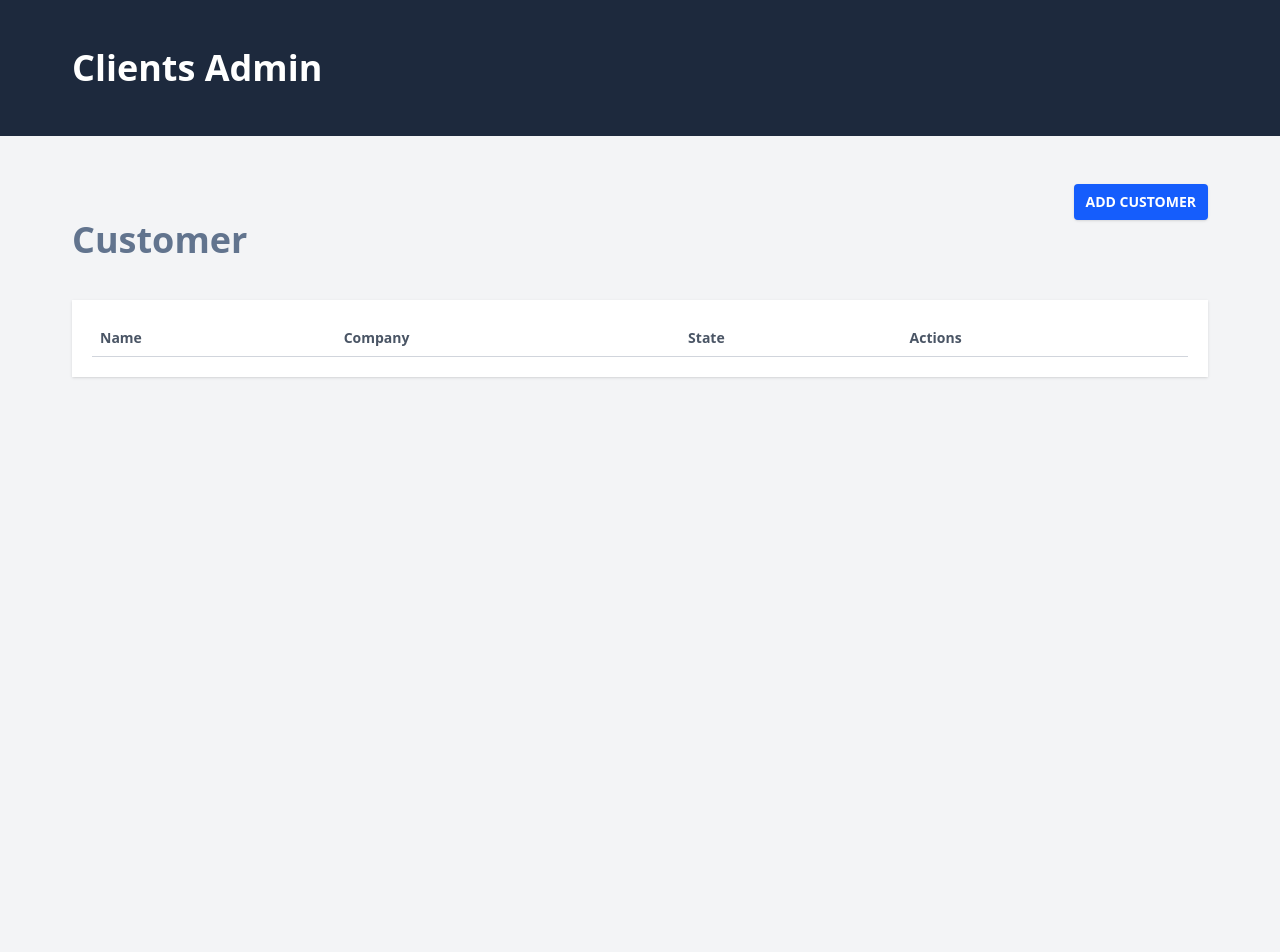
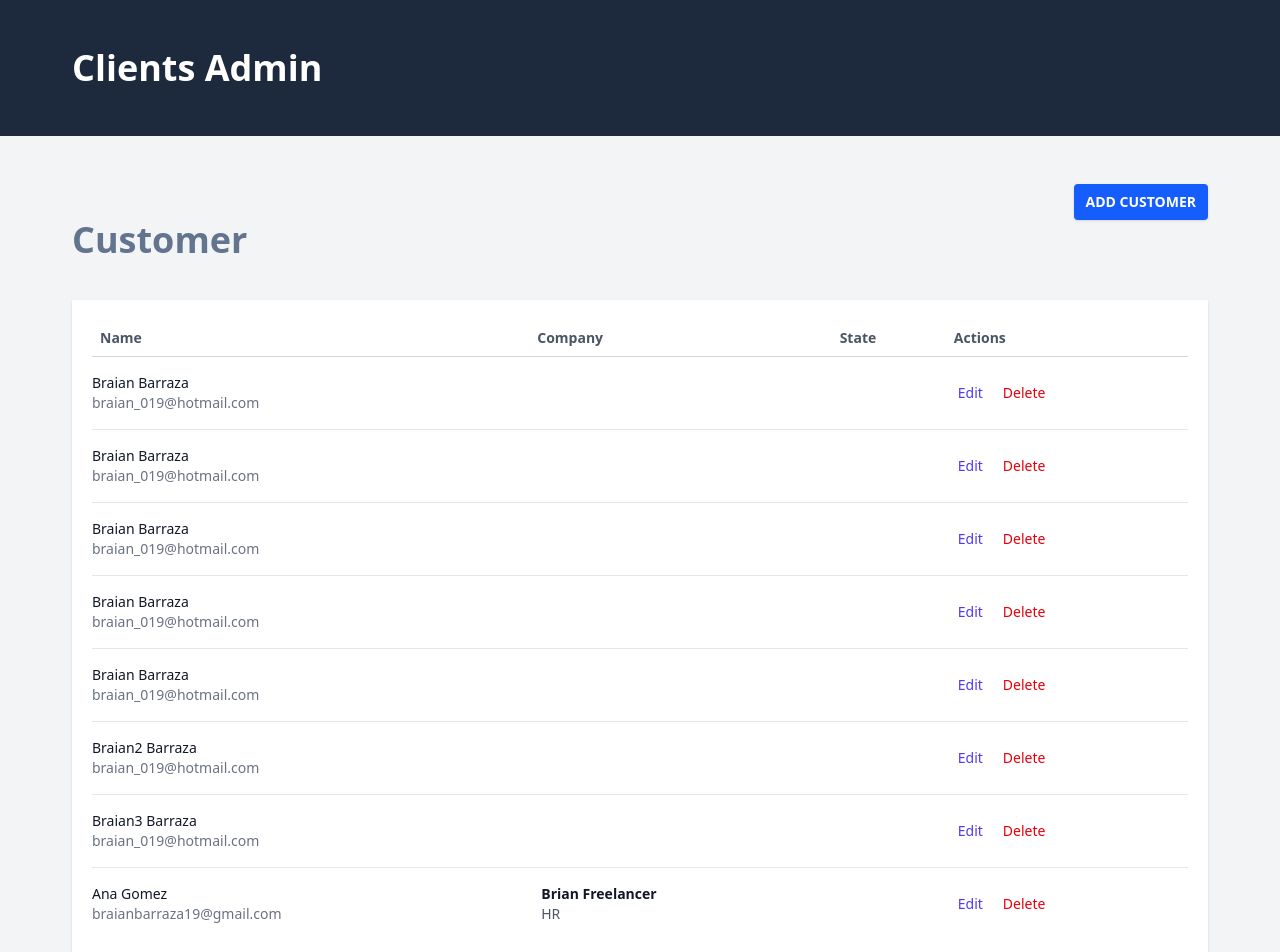
Before and after one commit to BraianBarraza/CRM-App, a Vue app: page / in a window 1280 px wide. Shown: the top 952 px of the page. Before the commit the page ends 800 px from the top, so only its background shows below. Built offline with nearby package versions, Linux system fonts and the light colour scheme; data requests are answered from the project's data file; what @formkit/vue would draw is missing.

Commit message:
Axios library service was added

```diff
--- a/db.json
+++ b/db.json
@@ -48,6 +48,15 @@
       "lastName": "Barraza",
       "email": "braian_019@hotmail.com",
       "phoneNumber": "017677668526"
+    },
+    {
+      "id": "e8de",
+      "name": "Ana",
+      "lastName": "Gomez",
+      "email": "braianbarraza19@gmail.com",
+      "phoneNumber": "017677668526",
+      "company": "Brian Freelancer",
+      "position": "HR"
     }
   ]
 }
--- a/src/components/Customer.vue
+++ b/src/components/Customer.vue
@@ -1,25 +1,41 @@
 <script setup>
-defineProps({
-  Customer:{
+import { computed } from 'vue'
+import { RouterLink} from 'vue-router'
+
+const props = defineProps({
+  customer:{
     type:Object,
   }
 })
+
+const customerName = computed(() => {
+  return props.customer.name + ' ' + props.customer.lastName
+})
+
 </script>
 
 <template>
   <tr>
     <td class="whitespace-nowrap py-4 pl-4 pr-3 text-sm sm:pl-0">
-      <p class="font-medium text-gray-900"{{Customer.name}} {{Customer.lastName}}></p>
-      <p class="text-gray-500"></p>
+      <p class="font-medium text-gray-900">{{ customerName }}</p>
+      <p class="text-gray-500">{{ customer.email }}</p>
     </td>
     <td class="whitespace-nowrap px-3 py-4 text-sm text-gray-500">
-      <p class="text-gray-900 font-bold"></p>
-      <p class="text-gray-600"></p>
+      <p class="text-gray-900 font-bold">{{ customer.company }}</p>
+      <p class="text-gray-600">{{customer.position}}</p>
     </td>
     <td class="whitespace-nowrap px-3 py-4 text-sm">
 
     </td>
     <td class="whitespace-nowrap px-3 py-4 text-sm text-gray-500 ">
+      <RouterLink to="/"
+      class="text-indigo-600 hover:text-indigo-900 mr-5">
+        Edit</RouterLink>
+
+      <button
+        class="text-red-600 hoover:text-red-900">
+        Delete
+      </button>
 
     </td>
   </tr>
--- /dev/null
+++ b/src/lib/axios.js
@@ -0,0 +1,7 @@
+import axios from 'axios';
+
+const api = axios.create({
+  baseURL: 'http://localhost:3000'
+})
+
+export default api
--- /dev/null
+++ b/src/services/CustomerService.js
@@ -0,0 +1,11 @@
+import api from "../lib/axios"
+
+export default{
+  getClients(){
+    return api.get('/customers')
+  },
+  addCustomer(data){
+    return api.post('/customers', data)
+  }
+
+}
--- a/src/views/AddCustomerView.vue
+++ b/src/views/AddCustomerView.vue
@@ -1,7 +1,7 @@
 <script setup>
-import axios from 'axios'
 import { FormKit } from '@formkit/vue'
 import { useRouter } from 'vue-router'
+import CustomerService from '@/services/CustomerService.js'
 import RouterLink from '@/components/UI/RouterLink.vue'
 import Heading from '@/components/UI/Heading.vue'
 
@@ -14,10 +14,10 @@ defineProps({
 })
 
 const handleSubmit = (data) => {
-  axios.post('http://localhost:3000/customers', data)
+    CustomerService.addCustomer(data)
     .then(response => {
       console.log(response)
-      router.push({name: customer-list})
+      router.push({name: 'customer-list'})
     })
     .catch(err => console.log(err))
 }
--- a/src/views/CustomerView.vue
+++ b/src/views/CustomerView.vue
@@ -1,6 +1,6 @@
 <script setup>
 import { computed, onMounted, ref } from 'vue'
-import axios from 'axios'
+import CustomerService from '@/services/CustomerService.js'
 import RouterLink from '@/components/UI/RouterLink.vue'
 import Heading from '@/components/UI/Heading.vue'
 import Customer from '@/components/Customer.vue'
@@ -8,7 +8,7 @@ import Customer from '@/components/Customer.vue'
 const customers = ref([])
 
 onMounted(() => {
-  axios('http://localhost:3000/customers') //Get is the default method so it can be omitted
+  CustomerService.getClients()
     .then(({data}) => {
       customers.value = data
     })
@@ -47,9 +47,9 @@ const customersExistence = computed(() => customers.value.length > 0)
             </thead>
             <tbody class="divide-y divide-gray-200 bg-white">
               <Customer
-              v-for="customer in Customers"
+              v-for="customer in customers"
               :key="customer.id"
-              :Customer="customer"/>
+              :customer="customer"/>
             </tbody>
           </table>
         </div>
```
